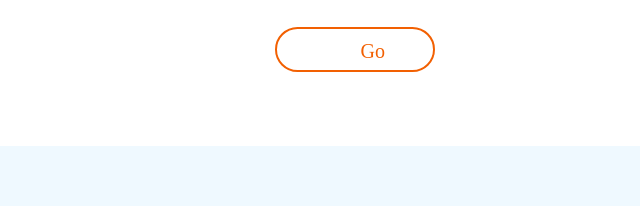
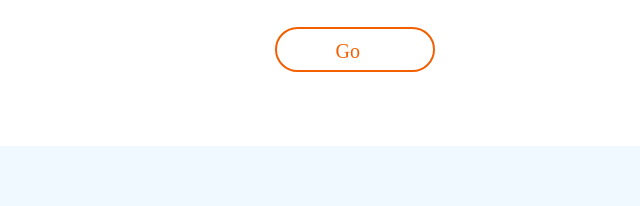
Before and after one commit to Adalab/City, a website: page src/html/index.html in a window 1280 px wide. Shown: the part 780-986 px from the top of the page, 0-640 px from the left. Drawn offline with nearby package versions, Linux system fonts and the light colour scheme; files that its build step writes are made by us from their sources; files whose address does not match are found by name.

Commit message:
fix button

```diff
--- a/src/scss/layout/_section1.scss
+++ b/src/scss/layout/_section1.scss
@@ -1,4 +1,4 @@
-.section1{
+.section1 {
   width: 100%;
   padding: 30px 15px 45px;
   @media all and (min-width: 768px) {
@@ -8,7 +8,7 @@
     height: 360px;
     padding: 60px 275px;
   }
-.tittle2{
+  .tittle2 {
     font-family: $font-main;
     font-size: 14px;
     font-weight: normal;
@@ -26,7 +26,7 @@
       line-height: 1.88;
     }
   }
-.h2-section1{
+  .h2-section1 {
     width: 290px;
     height: 60px;
     margin: 1px 0 15px;
@@ -35,7 +35,7 @@
     font-weight: bold;
     line-height: 1.25;
     color: $black;
-    text-transform:  capitalize;
+    text-transform: capitalize;
     @media all and (min-width: 768px) {
       width: 100%;
       font-size: 26px;
@@ -47,7 +47,7 @@
       font-size: 32px;
     }
   }
-.paragraph1{
+  .paragraph1 {
     margin: 15px 0 30px;
     font-family: $font-main;
     font-size: 18px;
@@ -64,7 +64,7 @@
       width: 100%;
     }
   }
-.div-go{
+  .div-go {
     width: 76px;
     height: 45px;
     margin: 30px 214px 0 0;
@@ -72,9 +72,9 @@
     border-radius: 22.5px;
     border: solid 2px $border;
     background-color: $white;
+    flex-direction: column;
 
-  @media all and (min-width:
-  768px) {
+    @media all and (min-width: 768px) {
       width: 91px;
       margin: 30px 599px 0 0;
       padding: 0 32.5px 0 33.5px;
@@ -82,7 +82,7 @@
     @media all and (min-width: 1200px) {
       width: 160px;
     }
-.button1{
+    .button1 {
       font-family: $font-go;
       font-size: 20px;
       font-weight: 500;
@@ -90,12 +90,14 @@
       text-align: center;
       color: $border;
       text-decoration: none;
-  transition: background-color .5s, color 1s;
+      transition: background-color 0.5s, color 1s;
+      flex-direction: column;
+      justify-content: center;
+      align-items: center;
 
       @media all and (min-width: 1200px) {
         width: 25px;
-    padding-left: 50px;
-
+        padding-left: 25px;
       }
     }
   }
```
Lines whose indentation alone changed are shown as unchanged.
